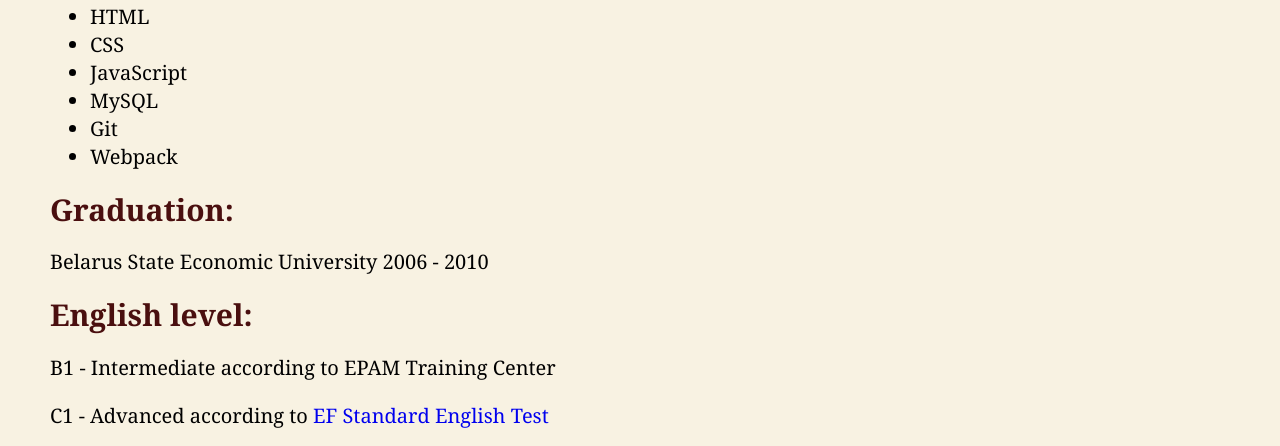
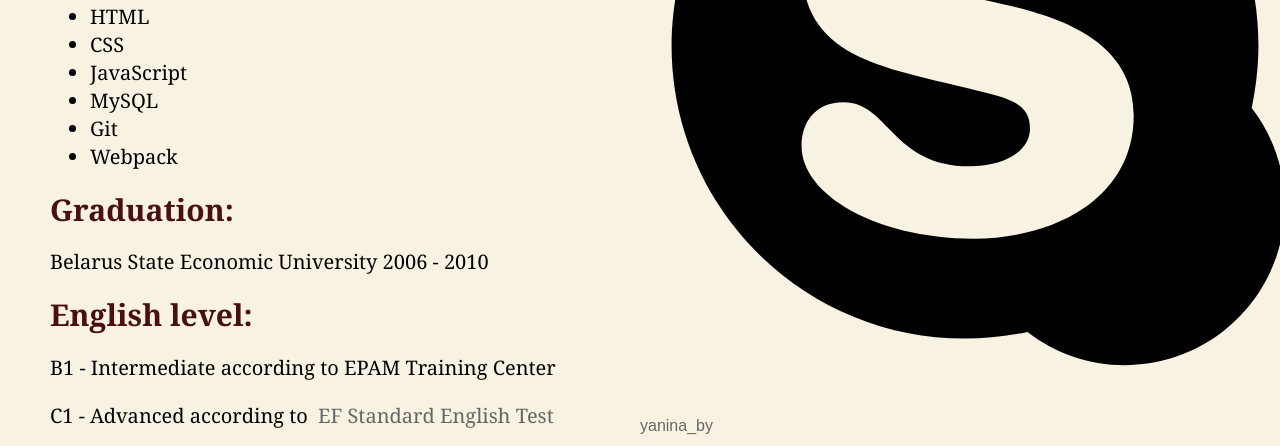
Before and after one commit to Werever1001/rsschool-cv, a plain HTML site: page index.html in a window 1280 px wide. Shown: the part 554-1000 px from the top of the page. Drawn offline with Linux system fonts and the light colour scheme.

Commit message:
feat: update styles

```diff
--- a/styles.css
+++ b/styles.css
@@ -41,12 +41,6 @@ body {
     line-height: 20px;
 }
 
-.target-links {
-    font-size: 0px;
-    height: 20px;
-    width: 18px;
-}
-
 .content {
     padding-left: 50px;
 }
@@ -59,4 +53,9 @@ h2 {
 }
 a {
     text-decoration: none;
+    color: #666;
+    margin: 0 5px;
 }
+.target-links {
+    padding-top: 10px;
+}
```
